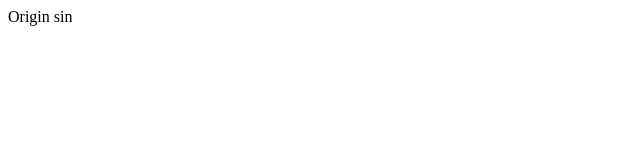
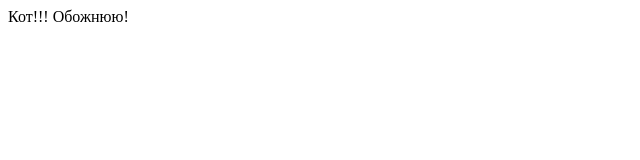
Before and after one commit to MikhailChuza/goit-markup-hw-01, a plain HTML site: page index.html in a window 1280 px wide. Shown: the full height of the page, 0-640 px from the left. Drawn offline with Linux system fonts and the light colour scheme.

Commit message:
Update index.html

```diff
--- a/index.html
+++ b/index.html
@@ -6,6 +6,6 @@
     <title>Document</title>
   </head>
   <body>
-    Origin sin
+    Кот!!! Обожнюю!
   </body>
 </html>
```
